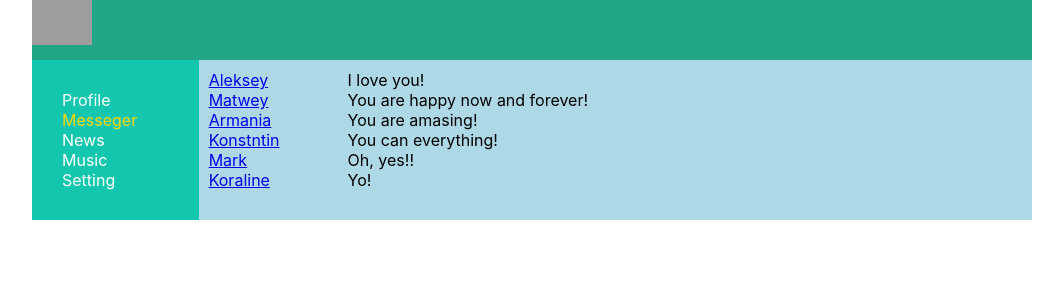
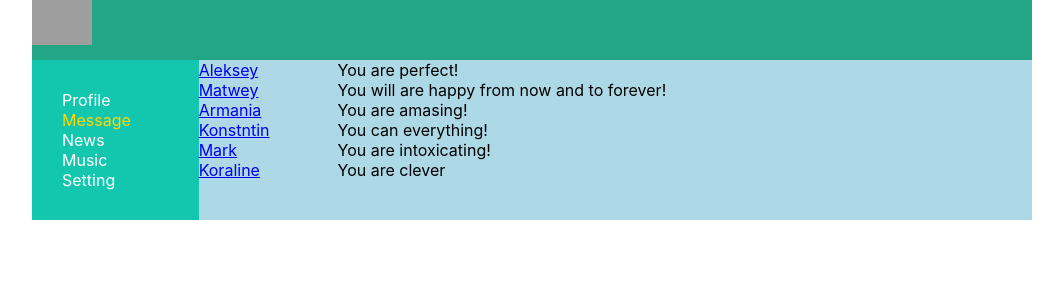
Before and after one commit to Allvia/Vsesamo, a React (Create React App) app: page /dialoge in a window 1280 px wide. Shown: the top 300 px of the page, without its empty margins (108-1171 px from the left). Built offline with nearby package versions, Linux system fonts and the light colour scheme; grey boxes are pictures that could not be loaded; the HTML template or start-up script is replaced by a standard one.

Commit message:
yo02052021

```diff
--- a/src/component/Dialoge/Dialoge.jsx
+++ b/src/component/Dialoge/Dialoge.jsx
@@ -2,62 +2,62 @@ import React from 'react'
 import { NavLink } from 'react-router-dom'
 import s from './Dialoge.module.css'
 
-const DialogeItem = (props) => {
-    let path = "/dialoges/" + props.id
+const DialogItem = (props) => {
+    let path = "/dialoge/" + props.id
     return (
         <div className={s.dialoge + ' ' + s.active}>
-        <NavLink to={path}> {props.name} </NavLink>
-
+            <NavLink to={path}> {props.name} </NavLink>
         </div>
     )
 }
 
 const Message = (props) => {
     return (
-        <div className={s.messege}> {props.message} </div>
+        <div className={s.message}> {props.message} </div>
     )
 }
 
 const Dialoge = (props) => {
 
-    let DialogData = [
+    let Dialoges = [
         { id: 1, name: 'Aleksey' },
         { id: 2, name: 'Matwey' },
         { id: 3, name: 'Armania' },
         { id: 4, name: 'Konstntin' },
         { id: 5, name: 'Mark' },
-        { id: 6, name: 'Koraline' },
+        { id: 6, name: 'Koraline' }
     ]
 
-    let MessagesData = [
-        { id: 1, message: 'I love you!' },
-        { id: 2, message: 'You are happy now and forever!' },
+    let Messages = [
+        { id: 1, message: 'You аre perfect!' },
+        { id: 2, message: 'You will are happy from now and  to forever!' },
         { id: 3, message: 'You are amasing!' },
         { id: 4, message: 'You can everything!' },
-        { id: 5, message: 'Oh, yes!!' },
-        { id: 6, message: 'Yo!' },
+        { id: 5, message: 'You are intoxicating!' },
+        { id: 6, message: 'You are clever' }
     ]
+
+    let dialogsElements =
+        Dialoges.map(d => <DialogItem name={d.name} id={d.id} />)
+
+    let messagesElements =
+        Messages.map (m => <Message message={m.message} id={m.id} />)
 
     return (
         <div className={s.dialoges}>
-            <div className={s.dialogeItem}>
-
-                <DialogeItem name={DialogData[0].name} id={DialogData[0].id} />
-                <DialogeItem name={DialogData[1].name} id={DialogData[1].id} />
-                <DialogeItem name={DialogData[2].name} id={DialogData[2].id} />
-                <DialogeItem name={DialogData[3].name} id={DialogData[3].id} />
-                <DialogeItem name={DialogData[4].name} id={DialogData[4].id} />
-                <DialogeItem name={DialogData[5].name} id={DialogData[5].id} />
-
+            <div className={s.DialogItem}>
+                {dialogsElements}
             </div>
 
-            <div className={s.messenges}>
-                <Message message={MessagesData[0].message} id={MessagesData[0].id} />
+            <div className={s.Message}>
+                {messagesElements}
+
+                {/* <Message message={MessagesData[0].message} id={MessagesData[0].id} />
                 <Message message={MessagesData[1].message} id={MessagesData[1].id} />
                 <Message message={MessagesData[2].message} id={MessagesData[2].id} />
                 <Message message={MessagesData[3].message} id={MessagesData[3].id} />
                 <Message message={MessagesData[4].message} id={MessagesData[4].id} />
-                <Message message={MessagesData[5].message} id={MessagesData[5].id} />
+    <Message message={MessagesData[5].message} id={MessagesData[5].id} />)*/}
             </div>
 
         </div>
--- a/src/component/Navbar/Navbar.jsx
+++ b/src/component/Navbar/Navbar.jsx
@@ -12,7 +12,7 @@ const Navbar = () => {
         </div>
 
         <div className={`${s.item} ${s.active}`}>
-            <NavLink to="/Dialoge" activeClassName={s.activeLink}>Messeger</NavLink>
+            <NavLink to="/Dialoge" activeClassName={s.activeLink}>Message</NavLink>
         </div>
 
         <div className={s.item}>
--- a/src/component/Profile/Post/MyPosts.jsx
+++ b/src/component/Profile/Post/MyPosts.jsx
@@ -3,20 +3,24 @@ import s from './MyPosts.module.css';
 import Post from './Post1/Post';
 
 
-const MyPosts = (orops) => {
-let postDate = [
-    {id: 1, message: 'Haw are you?', likesCount: 12},
-    {id: 2, message: 'Be yourself?', likesCount: 24}
+const MyPosts = (props) => {
 
-]
+    let posts = [
+        { id: 1, message: 'Haw are you?', likesCount: 31 },
+        { id: 2, message: 'Be yourself?', likesCount: 22 }
+    ]
+
+    let postsElements =
+        posts.map(p => < Post message={p.message} likesCount={p.likesCount} />)
+
     return (
         <div className={s.postblok}>
 
-<h3> My post  </h3>
+            <h3> My post  </h3>
             <div>
                 <div>
                     <textarea>   </textarea>
-                </div>
+            </div>
 
                 <button> Add post </button>
 
@@ -24,8 +28,9 @@ let postDate = [
 
             <div className={s.posts}>
 
-                < Post message={postDate[0].message} likesCount={postDate[0].likesCount} />
-                < Post message={postDate[1].message} likesCount={postDate[1].likesCount} />
+                {postsElements}
+                {/*< Post message={postDate[0].message} likesCount={postDate[0].likesCount} />
+                < Post message={postDate[1].message} likesCount={postDate[1].likesCount} />*/}
                 <Post />
 
             </div>
--- a/src/component/Profile/Post/MyPosts.module.css
+++ b/src/component/Profile/Post/MyPosts.module.css
@@ -3,9 +3,9 @@
     background-color: lightblue;
     padding: 30px;
 }
-s
+
 .item img {
-    width: 50px;
+    width: 20px;
 }
 
 .posts {
--- a/src/component/Profile/Post/Post1/Post.module.css
+++ b/src/component/Profile/Post/Post1/Post.module.css
@@ -3,7 +3,7 @@
     background-color: rgba(192, 232, 245, 0.973);
 }
 .item img {
-    width: 50px;
+    width: 40px;
     border-radius: 20px;
 }
 
--- a/src/component/Profile/Post/ProfeleInfo/ProfileInfo.module.css
+++ b/src/component/Profile/Post/ProfeleInfo/ProfileInfo.module.css
@@ -2,3 +2,8 @@
 .description {
     padding: 10px;
 }
+
+.item img {
+
+    width: 20px;
+}
```
